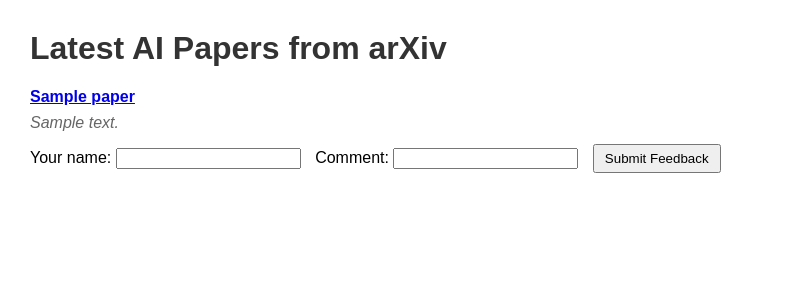
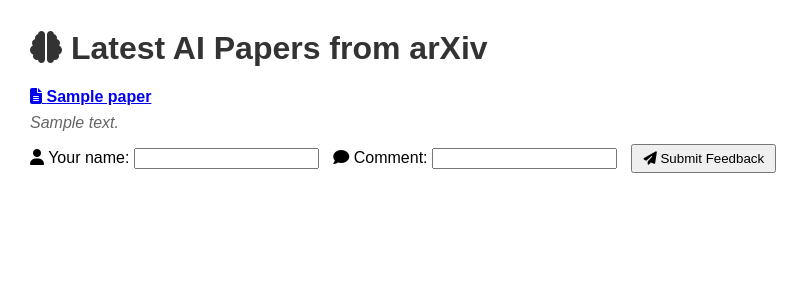
Before and after one commit to neginaatai/AIML_project, a Flask app: template templates/index.html in a window 1280 px wide. Shown: the top 300 px of the page, without its empty margins (0-809 px from the left). Run offline with Flask 3, Linux system fonts and the light colour scheme; the template is opened without the code that fills it: most values are stand-ins (such as "Sample title", 1, 10 or a date in 2020).

Commit message:
Add new feature to homepage

```diff
--- a/templates/index.html
+++ b/templates/index.html
@@ -2,6 +2,10 @@
 <html>
 <head>
     <title>AI/ML Research Dashboard</title>
+
+    <!-- ✅ Add this line for icons -->
+    <link href="https://cdnjs.cloudflare.com/ajax/libs/font-awesome/6.5.0/css/all.min.css" rel="stylesheet">
+
     <style>
         body { font-family: Arial, sans-serif; margin: 30px; }
         h1 { color: #333; }
@@ -15,22 +19,25 @@
     </style>
 </head>
 <body>
-    <h1>Latest AI Papers from arXiv</h1>
+    <h1><i class="fas fa-brain"></i> Latest AI Papers from arXiv</h1> <!-- Example with brain icon -->
+
     <ul>
         {% for paper in papers %}
         <li class="paper">
-            <a href="{{ paper.link }}" target="_blank"><strong>{{ paper.title }}</strong></a>
+            <a href="{{ paper.link }}" target="_blank">
+                <i class="fas fa-file-alt"></i> <strong>{{ paper.title }}</strong>
+            </a>
             <p class="summary">{{ paper.summary }}</p>
             <form method="post">
                 <input type="hidden" name="paper_title" value="{{ paper.title }}">
-                Your name: <input type="text" name="user_name" required>
-                Comment: <input type="text" name="comment" required>
-                <button type="submit">Submit Feedback</button>
+                <i class="fas fa-user"></i> Your name: <input type="text" name="user_name" required>
+                <i class="fas fa-comment"></i> Comment: <input type="text" name="comment" required>
+                <button type="submit"><i class="fas fa-paper-plane"></i> Submit Feedback</button>
             </form>
             <ul>
                 {% if paper.title in feedbacks %}
                     {% for fb in feedbacks[paper.title] %}
-                        <li class="feedback"><strong>{{ fb.user_name }}:</strong> {{ fb.comment_text }}</li>
+                        <li class="feedback"><i class="fas fa-reply"></i> <strong>{{ fb.user_name }}:</strong> {{ fb.comment_text }}</li>
                     {% endfor %}
                 {% endif %}
             </ul>
```
